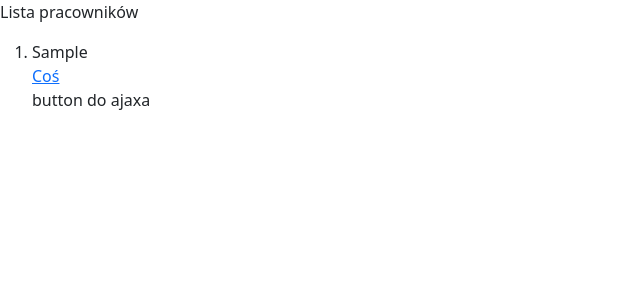
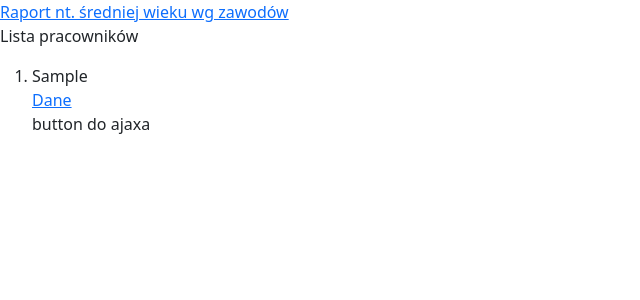
Before and after one commit to Ewelina179/employee_management_app, a Django app: page / in a window 1280 px wide. Shown: the top 300 px of the page, without its empty margins (0-640 px from the left). Run offline with Django 4.2, Linux system fonts and the light colour scheme; tables that the repository leaves empty hold one stand-in row (values such as "Sample post"); some libraries are stand-ins or nearby versions.

Commit message:
added link to report.html

```diff
--- a/employee_list/employees/templates/employee/list_of_employees.html
+++ b/employee_list/employees/templates/employee/list_of_employees.html
@@ -1,12 +1,15 @@
 {% extends 'base.html' %}
 
 {% block content %}
+
+<a href="{% url 'url_for_report' %}">Raport nt. średniej wieku wg zawodów</a>
+<br>
 <p> Lista pracowników</p>
 
 <ol>
 {% for employee in employees %}
     <li>{{employee.first_name}}</li>
-    <a href="{% url 'details' employee.pk %}">Coś</a>
+    <a href="{% url 'details' employee.pk %}">Dane</a>
     <p> button do ajaxa </p>
 {% endfor %}
 </ol>
```
